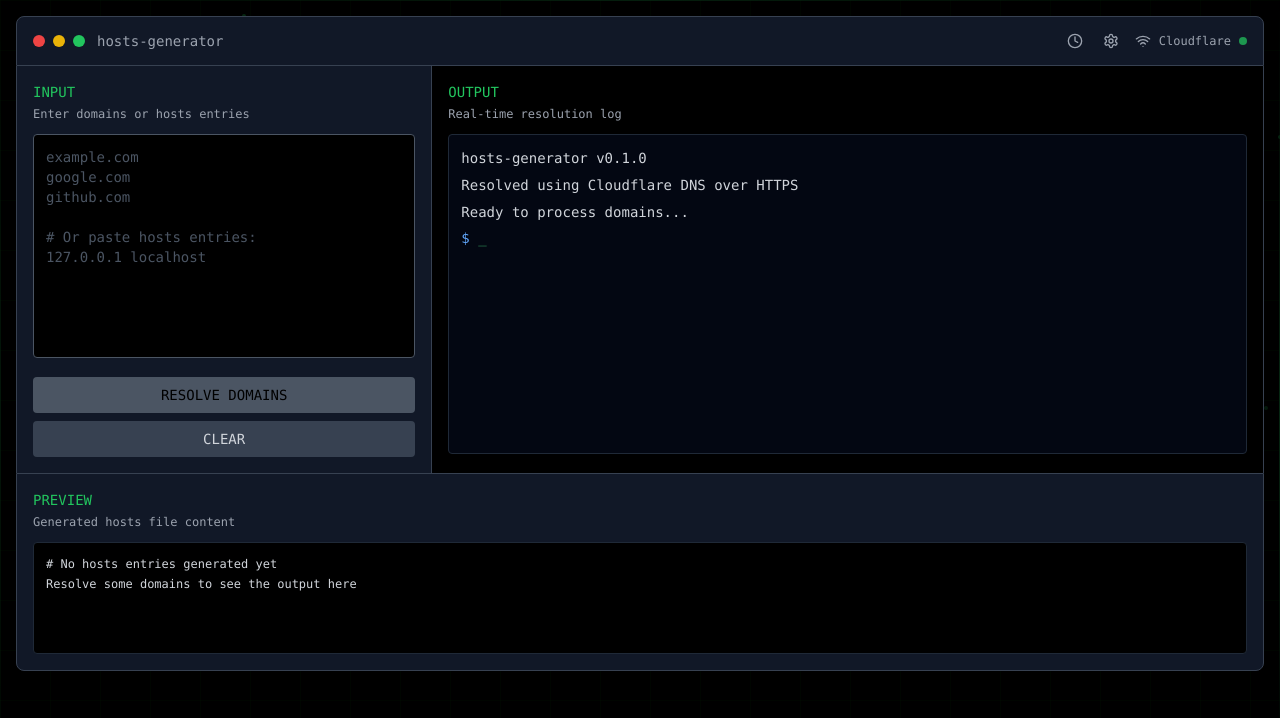
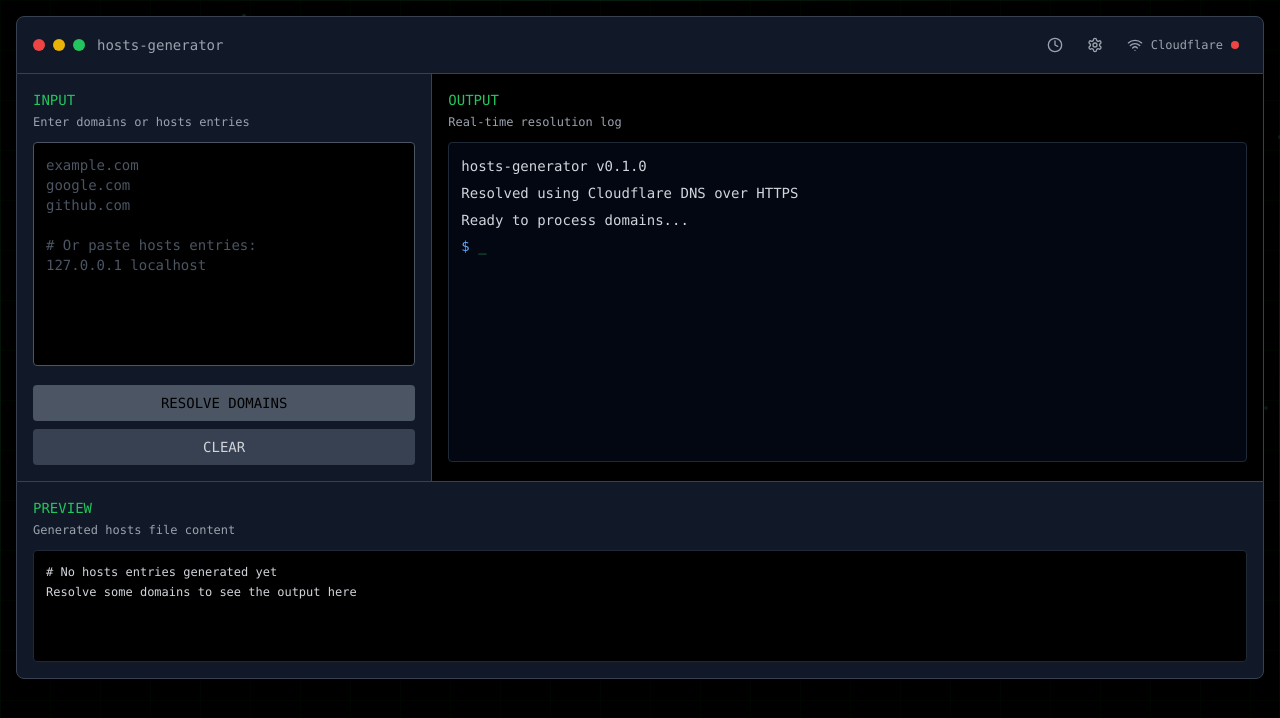
Before and after one commit to alkinum/hosts-generator, a React (Vite) app: page / in a window 1280 px wide. Shown: the top 718 px of the page. Built offline with nearby package versions, Linux system fonts and the light colour scheme.

Commit message:
feat: optimize header bar

```diff
--- a/src/components/HeaderBar.tsx
+++ b/src/components/HeaderBar.tsx
@@ -8,6 +8,8 @@ interface HeaderBarProps {
   providers: DOHProvider[];
   showProviderMenu: boolean;
   isResolving: boolean;
+  providerConnected: boolean;
+  isFullscreen: boolean;
   onProviderSelect: (provider: DOHProvider) => void;
   onToggleProviderMenu: () => void;
   onCloseProviderMenu: () => void;
@@ -16,6 +18,7 @@ interface HeaderBarProps {
   onMinimize: () => void;
   onClose: () => void;
   onShowSettings: () => void;
+  onToggleFullscreen: () => void;
 }
 
 export const HeaderBar: React.FC<HeaderBarProps> = ({
@@ -23,6 +26,8 @@ export const HeaderBar: React.FC<HeaderBarProps> = ({
   providers,
   showProviderMenu,
   isResolving,
+  providerConnected,
+  isFullscreen,
   onProviderSelect,
   onToggleProviderMenu,
   onCloseProviderMenu,
@@ -31,6 +36,7 @@ export const HeaderBar: React.FC<HeaderBarProps> = ({
   onMinimize,
   onClose,
   onShowSettings,
+  onToggleFullscreen,
 }) => {
   const { t } = useTranslation();
   const providerMenuRef = useRef<HTMLDivElement>(null);
@@ -63,11 +69,11 @@ export const HeaderBar: React.FC<HeaderBarProps> = ({
           >
             {/* macOS close icon (×) */}
             <div className="absolute inset-0 flex items-center justify-center opacity-0 group-hover:opacity-100 transition-opacity duration-200">
-              <svg width="8" height="8" viewBox="0 0 8 8" className="text-red-900">
+              <svg width="6" height="6" viewBox="0 0 6 6" className="text-red-900">
                 <path
-                  d="M1 1l6 6M7 1L1 7"
+                  d="M1 1l4 4M5 1L1 5"
                   stroke="currentColor"
-                  strokeWidth="1.2"
+                  strokeWidth="1"
                   strokeLinecap="round"
                 />
               </svg>
@@ -82,29 +88,45 @@ export const HeaderBar: React.FC<HeaderBarProps> = ({
           >
             {/* macOS minimize icon (−) */}
             <div className="absolute inset-0 flex items-center justify-center opacity-0 group-hover:opacity-100 transition-opacity duration-200">
-              <svg width="8" height="2" viewBox="0 0 8 2" className="text-yellow-900">
-                <rect width="8" height="1.2" rx="0.6" fill="currentColor" />
+              <svg width="6" height="1" viewBox="0 0 6 1" className="text-yellow-900">
+                <rect width="6" height="1" rx="0.5" fill="currentColor" />
               </svg>
             </div>
           </button>
 
           {/* Fullscreen Toggle Button */}
           <button
+            onClick={onToggleFullscreen}
             className="w-3 h-3 bg-green-500 rounded-full hover:bg-green-600 transition-all duration-200 flex items-center justify-center group relative"
-            title="Toggle Fullscreen"
+            title={isFullscreen ? "Exit Fullscreen" : "Enter Fullscreen"}
           >
-            {/* macOS fullscreen icon (⤢) */}
+            {/* macOS fullscreen icon - changes based on state */}
             <div className="absolute inset-0 flex items-center justify-center opacity-0 group-hover:opacity-100 transition-opacity duration-200">
-              <svg width="8" height="8" viewBox="0 0 8 8" className="text-green-900">
+              {isFullscreen ? (
+                // Exit fullscreen icon (shrink)
+                <svg width="6" height="6" viewBox="0 0 6 6" className="text-green-900">
                   <path
-                  d="M1 3V1h2M7 3V1H5M1 5v2h2M7 5v2H5"
+                    d="M2.5 1V2.5H1M3.5 1V2.5H5M2.5 5V3.5H1M3.5 5V3.5H5"
                     stroke="currentColor"
-                  strokeWidth="1"
+                    strokeWidth="0.8"
                     fill="none"
                     strokeLinecap="round"
                     strokeLinejoin="round"
                   />
                 </svg>
+              ) : (
+                // Enter fullscreen icon (expand)
+                <svg width="6" height="6" viewBox="0 0 6 6" className="text-green-900">
+                  <path
+                    d="M1 2.5V1h1.5M5 2.5V1H3.5M1 3.5v1.5h1.5M5 3.5v1.5H3.5"
+                    stroke="currentColor"
+                    strokeWidth="0.8"
+                    fill="none"
+                    strokeLinecap="round"
+                    strokeLinejoin="round"
+                  />
+                </svg>
+              )}
             </div>
           </button>
         </div>
@@ -114,11 +136,11 @@ export const HeaderBar: React.FC<HeaderBarProps> = ({
       </div>
 
       {!isMinimized && (
-        <div className="flex items-center gap-3">
+        <div className="flex items-center gap-2">
           {/* History Button */}
           <button
             onClick={onShowHistory}
-            className="text-gray-400 hover:text-green-400 transition-colors select-none p-1"
+            className="text-gray-400 hover:text-green-400 transition-colors select-none p-2 rounded hover:bg-gray-800/50"
             disabled={isResolving}
             title={t('header.history')}
           >
@@ -128,7 +150,7 @@ export const HeaderBar: React.FC<HeaderBarProps> = ({
           {/* Settings Button */}
           <button
             onClick={onShowSettings}
-            className="text-gray-400 hover:text-green-400 transition-colors select-none p-1"
+            className="text-gray-400 hover:text-green-400 transition-colors select-none p-2 rounded hover:bg-gray-800/50"
             title={t('header.settings')}
           >
             <Settings className="w-4 h-4" />
@@ -138,13 +160,13 @@ export const HeaderBar: React.FC<HeaderBarProps> = ({
           <div className="relative" ref={providerMenuRef}>
             <button
               onClick={onToggleProviderMenu}
-              className="flex items-center gap-2 text-gray-400 hover:text-green-400 transition-colors select-none"
+              className="flex items-center gap-2 text-gray-400 hover:text-green-400 transition-colors select-none p-2 rounded hover:bg-gray-800/50"
               title={selectedProvider.label}
               disabled={isResolving}
             >
               <Wifi className="w-4 h-4" />
               <span className="text-xs">{selectedProvider.label}</span>
-              <div className="w-2 h-2 bg-green-500 rounded-full animate-pulse"></div>
+              <div className={`w-2 h-2 rounded-full ${providerConnected ? 'bg-green-500 animate-pulse' : 'bg-red-500'}`}></div>
             </button>
 
             {showProviderMenu && (
```
Lines whose indentation alone changed are shown as unchanged.
